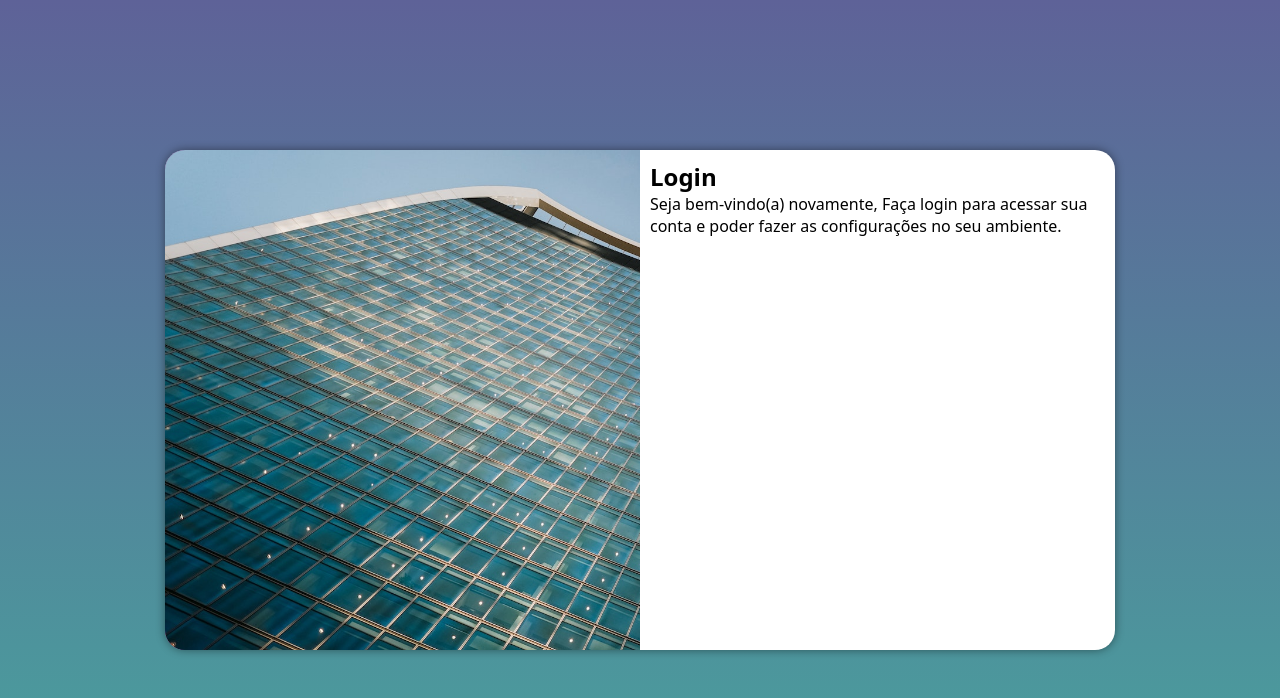
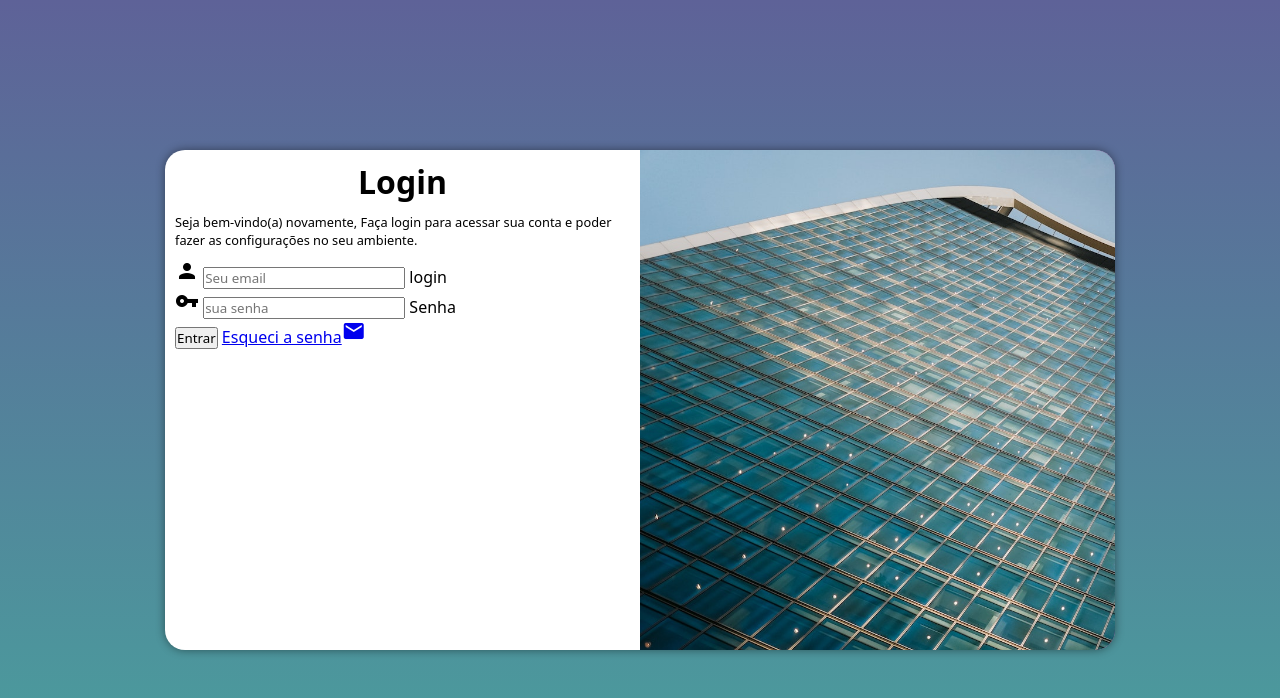
Before and after one commit to gilmarfariasjr/projeto-login, a plain HTML site: page index.html in a window 1280 px wide. Drawn offline with Linux system fonts and the light colour scheme.

Commit message:
add formulario

```diff
--- a/estilos/media-query.css
+++ b/estilos/media-query.css
@@ -31,13 +31,21 @@
     }
 
     section#login>div#imagem{
-        float: left;
+        float: right;
         width: 50%;
         height: 100%;
     }
 
     section#login>div#formulario{
-        float: right;
+        float: left;
         width: 50%;
     }
+
+    div#formulario>h1{
+        font-size: 2em;
+    }
+
+    div#formulario>p{
+        font-size: 0.8em;
+    }
 }
--- a/index.html
+++ b/index.html
@@ -5,6 +5,8 @@
     <meta http-equiv="X-UA-Compatible" content="IE=edge">
     <meta name="viewport" content="width=device-width, initial-scale=1.0">
     <title>Login</title>
+    <link href="https://fonts.googleapis.com/icon?family=Material+Icons"
+      rel="stylesheet">
     <link rel="stylesheet" href="style.css">
     <link rel="stylesheet" href="estilos/media-query.css">
 
@@ -19,6 +21,18 @@
                 <h1>Login</h1>
                 <p>Seja bem-vindo(a) novamente, Faça login para acessar sua conta e poder fazer as configurações no seu ambiente.</p>
                 <form action="login.php" method="post">
+                    <div class="campo">
+                        <span class="material-icons">person</span>
+                        <input type="email" name="login" id="ilogin" placeholder="Seu email" autocomplete="email" required maxlength="30">
+                        <label for="ilogin"> login</label>
+                    </div>
+                    <div class="campo">
+                        <span class="material-icons">vpn_key</span>
+                        <input type="password" name="senha" id="isenha" placeholder="sua senha" autocomplete="current-password" required minlength="8" maxlength="20">
+                        <label for="isenha">Senha</label>
+                    </div>
+                    <input type="submit" value="Entrar">
+                    <a href="esqueci.html">Esqueci a senha<span class="material-icons">mail</span></a>
                 </form>
             </div>
         </section>
--- a/style.css
+++ b/style.css
@@ -51,3 +51,13 @@ section#login>div#formulario{
     display: block;
     padding: 10px;
 }
+
+div#formulario>h1{
+    text-align: center;
+    margin-bottom: 10px;
+}
+
+div#formulario>p{
+    font-size: 0.8em;
+    margin-bottom: 10px;
+}
```
